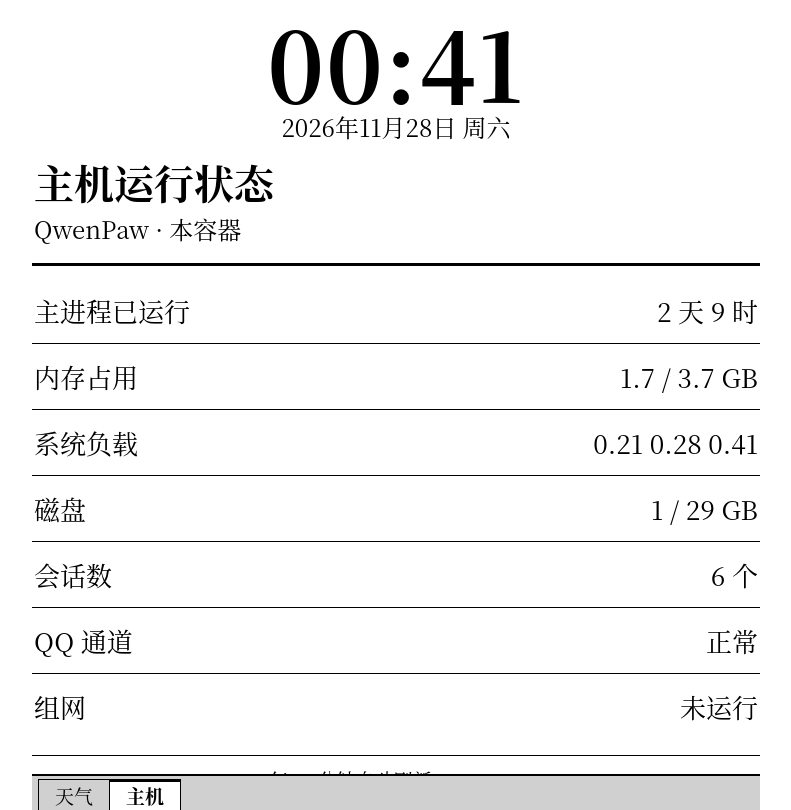
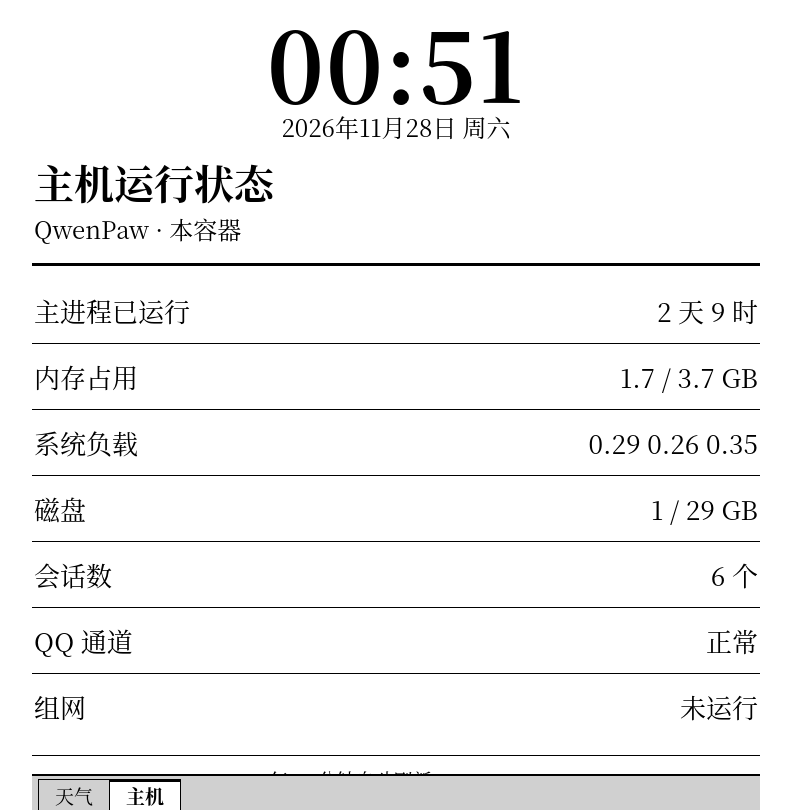
Before and after one commit to xiaohui33/mb, a plain HTML site: page status/index.html in a window 1280 px wide. Shown: the whole page, without its empty margins (244-1035 px from the left). Drawn offline with Linux system fonts and the light colour scheme.

Commit message:
update 2026-11-27 16:51 UTC

```diff
--- a/status/index.html
+++ b/status/index.html
@@ -54,7 +54,7 @@
 <body>
 <div id="main">
 
-<div class="clock" id="clock">00:41</div>
+<div class="clock" id="clock">00:51</div>
 <div class="date" id="date">11 月 28 日　星期六</div>
 <div class="hero"><table><tr><td>
   <div class="cond">主机运行状态</div>
@@ -64,14 +64,14 @@
 <table class="kv">
   <tr><td>主进程已运行</td><td class="r">2 天 9 时</td></tr>
   <tr><td>内存占用</td><td class="r">1.7 / 3.7 GB</td></tr>
-  <tr><td>系统负载</td><td class="r">0.21 0.28 0.41</td></tr>
+  <tr><td>系统负载</td><td class="r">0.29 0.26 0.35</td></tr>
   <tr><td>磁盘</td><td class="r">1 / 29 GB</td></tr>
   <tr><td>会话数</td><td class="r">6 个</td></tr>
   <tr><td>QQ 通道</td><td class="r">正常</td></tr>
   <tr><td>组网</td><td class="r">未运行</td></tr>
 </table>
 
-<div class="foot">每 10 分钟自动刷新　·　00:41</div>
+<div class="foot">每 10 分钟自动刷新　·　00:51</div>
 </div>
 <div class="tabbar" id="bar">
   <a class="" href="../">天气</a><a class="cur" href="./">主机</a>
@@ -80,7 +80,7 @@
 (function () {
   // Kindle 设备时钟常年不准（常见是停在 UTC），所以不以设备时间为准：
   // 用服务端渲染时刻做基准，之后用毫秒差自行走字，每次页面自刷新都会重新校准。
-  var SERVER_MS = 1795797661015;   // 服务端 epoch(ms)
+  var SERVER_MS = 1795798266755;   // 服务端 epoch(ms)
   var TZ_OFF = 8;         // 显示时区偏移（小时，如 8）
   var OFFSET = SERVER_MS - (new Date()).getTime();
   var bar = document.getElementById('bar');
```
Also changed, not shown: index.html (+3 -3 lines).
